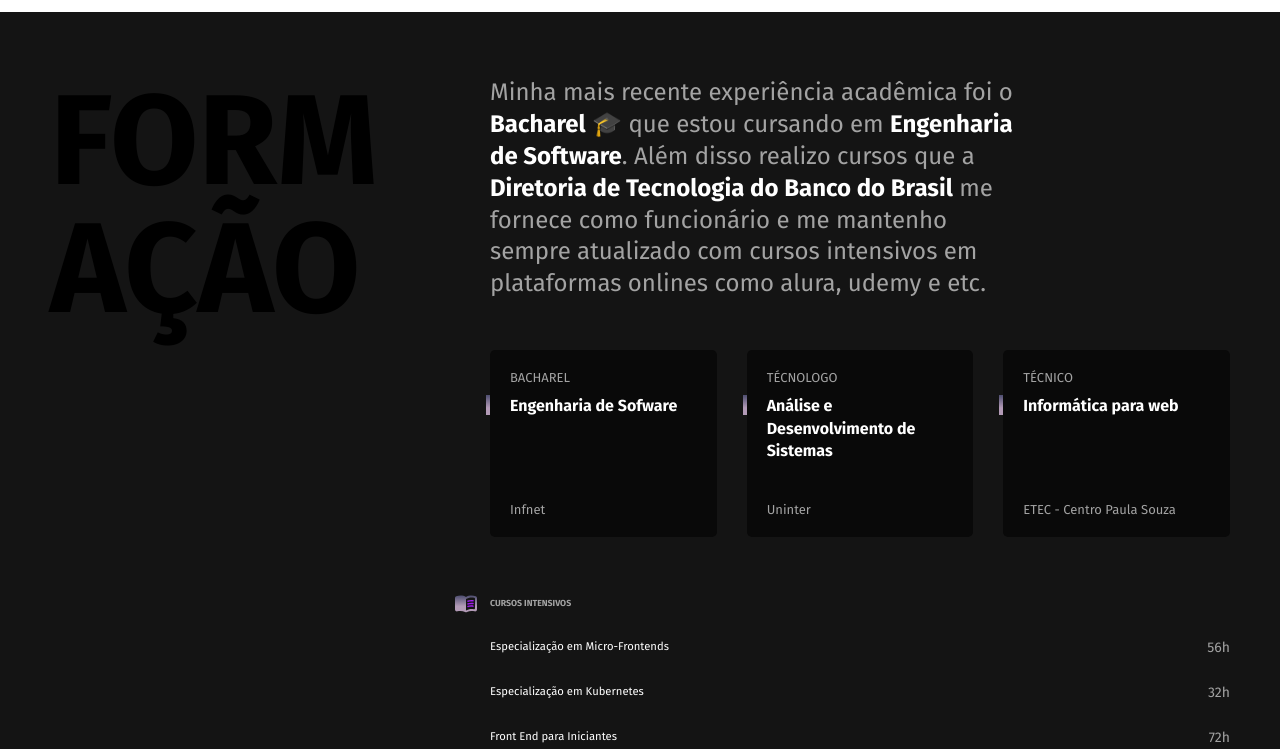
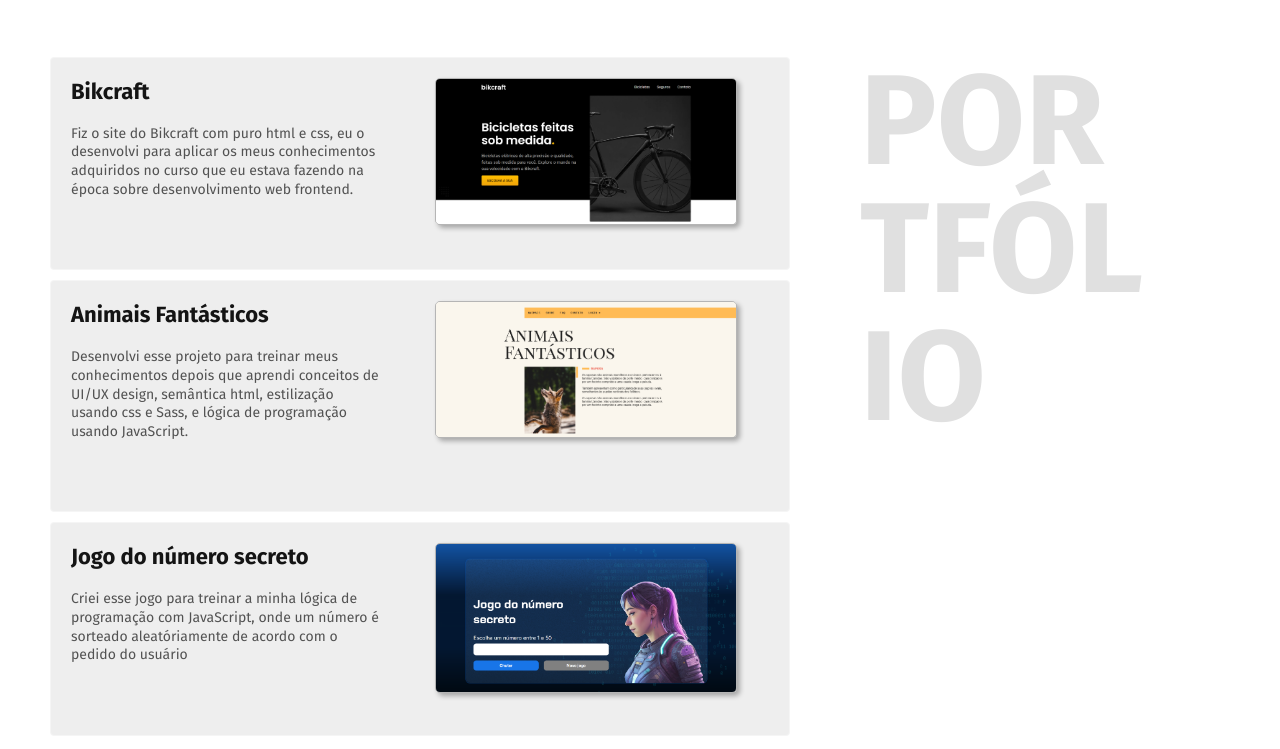
Before and after one commit to lohran-mendes/lohran_mendes_DR1_AT, a plain HTML site: page index.html in a window 1280 px wide. Shown: the part 1426-2175 px from the top of the page. Drawn offline with Linux system fonts and the light colour scheme; a web font is replaced by a local one.

Commit message:
feat: add portfólio

```diff
--- a/index.html
+++ b/index.html
@@ -1,5 +1,6 @@
 <!DOCTYPE html>
 <html lang="pt-BR">
+
 <head>
   <meta charset="UTF-8" />
   <meta name="viewport" content="width=device-width, initial-scale=1.0" />
@@ -7,12 +8,10 @@
   <link rel="preconnect" href="https://fonts.gstatic.com" crossorigin />
   <link
     href="https://fonts.googleapis.com/css2?family=Average+Sans&family=Fira+Sans:wght@400;700&family=Poppins&display=swap"
-      rel="stylesheet"
-      type="text/css"
-    />
+    rel="stylesheet" type="text/css" />
   <title>Lohran Mendes</title>
   <meta name="description" content="Desenvolvedor localizado em Taubaté." />
-    <link rel="icon" href="./favicon.svg" type="image/svg+xml" />
+  <link rel="icon" href="./img/favicon.svg" type="image/svg+xml" />
   <style>
     #link-fixed {
       position: fixed;
@@ -21,6 +20,7 @@
       height: 48px;
       z-index: 10;
     }
+
     html {
       font-size: 62.5%;
       scroll-behavior: smooth;
@@ -63,6 +63,40 @@
       gap: 70px;
     }
 
+    .container-portfolio {
+      max-width: 1200px;
+      margin: 0px auto;
+      padding: 25px 50px;
+      display: grid;
+      grid-template-columns: 2fr 1fr;
+      gap: 70px;
+    }
+
+    .portfolio-titulo {
+      grid-column: 2;
+      grid-row: 1;
+    }
+
+    .portfolio-item {
+      grid-column: 1/2;
+      grid-row: 1;
+    }
+
+    .portfolio-image {
+      border: 1px solid rgba(0, 0, 0, 0.24);
+      grid-row: span 2;
+      width: 300px;
+      max-height: 150px;
+      object-fit: contain;
+      border-radius: 5px;
+      box-shadow: 3px 3px 5px rgba(0, 0, 0, 0.3);
+    }
+
+    .site-portfolio a {
+      height: min-content;
+      width: min-content;
+    }
+
     .decoracao {
       font-size: 12.8rem;
       max-width: 4ch;
@@ -78,13 +112,16 @@
         word-break: initial;
       }
     }
+
     .header-logo {
       width: 350px;
       height: 38px;
     }
+
     .decoracao {
       color: #e0e0e0;
     }
+
     .experiencia-texto {
       font-size: 2.2rem;
       max-width: 40ch;
@@ -93,7 +130,19 @@
       margin-bottom: 50px;
     }
 
+    .portfolio-texto {
+      font-size: 2.2rem;
+      max-width: 40ch;
+      line-height: 1.33;
+      color: #525252;
+      margin-bottom: 50px;
+    }
+
     .experiencia-texto strong {
+      color: #141414;
+    }
+
+    .portfolio-texto strong {
       color: #141414;
     }
 
@@ -109,7 +158,21 @@
       position: relative;
     }
 
-      .empresa-nome {
+    .site-portfolio {
+      padding: 20px;
+      background: #eeeeee;
+      border: solid 1px #f5f5f5;
+      margin-bottom: 10px;
+      border-radius: 4px;
+      display: grid;
+      grid-template-columns: 1fr 1fr;
+      gap: 10px 30px;
+      position: relative;
+    }
+
+    .empresa-nome,
+    .portfolio-nome {
+      margin-bottom: 20px;
       font-size: 2.2rem;
       font-weight: bold;
       color: #141414;
@@ -118,7 +181,9 @@
     span.empresa-nome {
       margin-left: 20px;
     }
-      .empresa-texto {
+
+    .empresa-texto,
+    .portfolio-texto {
       font-size: 1.4rem;
       color: #525252;
     }
@@ -165,19 +230,39 @@
         grid-template-columns: 1fr;
         gap: 10px;
       }
+
+      section.container-portfolio {
+        grid-template-columns: 1fr;
+        gap: 10px;
+      }
+
+      .portfolio-item,
+      .portfolio-titulo {
+        grid-row: initial;
+        grid-column: initial;
+      }
+
       .decoracao {
         color: #141414;
       }
+
       .experiencia-texto {
         max-width: initial;
         font-size: 1.7rem;
       }
+
+      .portfolio-texto {
+        max-width: initial;
+        font-size: 1.7rem;
+      }
+
       .empresa-ano {
         position: initial;
         order: 1;
         text-align: start;
         width: auto;
       }
+
       .empresa-ano::before {
         content: "Ano: ";
       }
@@ -187,13 +272,16 @@
       .empresa {
         grid-template-columns: 2fr 1fr;
       }
+
       .empresa-lista li {
         font-size: 1rem;
         padding: 2.5px 5px;
       }
+
       .empresa-lista {
         gap: 5px;
       }
+
       .empresa-nome {
         font-size: 1.6rem;
       }
@@ -203,16 +291,20 @@
       .empresa {
         grid-template-columns: 1fr;
       }
+
       .decoracao {
         font-size: 3rem;
       }
+
       span.empresa-nome {
         margin-left: initial;
       }
+
       .empresa-lista {
         margin-left: initial;
       }
     }
+
     .footer {
       align-items: center;
       position: relative;
@@ -270,10 +362,12 @@
         grid-template-columns: 1fr;
         gap: 40px;
       }
+
       .footer-contato li {
         font-size: 1.5rem;
       }
     }
+
     .formacao {
       padding-top: 40px;
       padding-bottom: 30px;
@@ -350,6 +444,7 @@
       color: white;
       font-size: 1.4rem;
     }
+
     .cursos li {
       display: flex;
       justify-content: space-between;
@@ -409,18 +504,22 @@
         grid-template-columns: 1fr;
         gap: 10px;
       }
+
       .formacao-texto {
         font-size: 1.7rem;
         max-width: initial;
       }
+
       .formacao-extra h3::before {
         position: initial;
         margin-bottom: 10px;
       }
+
       section.formacao .container h2.decoracao {
         color: white;
       }
     }
+
     .header {
       display: flex;
       justify-content: space-between;
@@ -464,9 +563,9 @@
         flex-wrap: wrap;
       }
     }
+
     .introducao {
       align-items: center;
-        margin-bottom: 40px;
     }
 
     .introducao-texto h1 {
@@ -504,9 +603,11 @@
       .introducao-texto h1 {
         font-size: 6rem;
       }
+
       .introducao-texto p {
         font-size: 1.7rem;
       }
+
       .introducao-texto h1::before {
         height: 10px;
         width: 35px;
@@ -519,9 +620,11 @@
       .introducao-texto h1 {
         font-size: 5rem;
       }
+
       .introducao-texto p {
         font-size: 1.5rem;
       }
+
       .introducao {
         grid-template-columns: 1fr 1fr;
         gap: 30px;
@@ -538,9 +641,11 @@
       .introducao-texto h1 {
         font-size: 3rem;
       }
+
       .introducao-texto p {
         font-size: 1.3rem;
       }
+
       .introducao-texto h1::before {
         height: 6px;
         width: 20px;
@@ -553,12 +658,8 @@
 
 <body>
   <header class="header container">
-      <img
-        class="header-logo"
-        src="./img/Lohran.svg"
-        alt="logo escrito Lohran Mendes."
-        title="logo escrito Lohran Mendes."
-      />
+    <img class="header-logo" src="./img/Lohran.svg" alt="logo escrito Lohran Mendes."
+      title="logo escrito Lohran Mendes." />
     <nav class="header-menu">
       <ul class="header-lista">
         <li><a href="#experiencia">Experiência</a></li>
@@ -569,12 +670,8 @@
   </header>
 
   <main class="introducao container">
-      <img
-        class="perfil"
-        src="./img/perfil.jpg"
-        alt="uma imagem de perfil do lohran."
-        title="uma imagem de perfil do lohran."
-      />
+    <img class="perfil" src="./img/perfil.jpg" alt="uma imagem de perfil do lohran."
+      title="uma imagem de perfil do lohran." />
     <div class="introducao-texto">
       <h1>
         Desenvolvedor<br />
@@ -584,15 +681,12 @@
       <p>Localizado em Brasília.</p>
     </div>
     <span>
-        <a href="https://www.linkedin.com/in/lohran-mendes/"><img src="./img/linkedin.svg" alt="imagem do linkedin" id="link-fixed"/></a>
+      <a href="https://www.linkedin.com/in/lohran-mendes/"><img src="./img/linkedin.svg" alt="imagem do linkedin"
+          id="link-fixed" /></a>
     </span>
   </main>
 
-    <section
-      class="experiencia container"
-      id="experiencia"
-      aria-label="experiencia"
-    >
+  <section class="experiencia container" id="experiencia" aria-label="experiencia">
     <h2 class="decoracao">Experiência</h2>
 
     <div>
@@ -657,6 +751,51 @@
       </div>
     </div>
   </section>
+  <section class="portfolio container-portfolio" id="portfolio" aria-label="portfolio">
+    <h3 class="decoracao portfolio-titulo">Portfólio</h3>
+
+    <div class="portfolio-item">
+      <div class="site-portfolio">
+        <div>
+          <h3 class="portfolio-nome">Bikcraft</h3>
+          <p class="portfolio-texto">
+            Fiz o site do Bikcraft com puro html e css, eu o desenvolvi para aplicar os meus conhecimentos adquiridos no
+            curso que eu estava fazendo na época sobre desenvolvimento web frontend.
+          </p>
+        </div>
+        <a href="https://lohran-mendes.github.io/bikcraft/"><img src="./img/bikcraft.png" alt="imagem do site bikcraft"
+            class="portfolio-image"></a>
+
+      </div>
+
+      <div class="site-portfolio">
+        <div>
+          <h3 class="portfolio-nome">Animais Fantásticos</h3>
+          <p class="portfolio-texto">
+            Desenvolvi esse projeto para treinar meus conhecimentos depois que aprendi conceitos de UI/UX design,
+            semântica html, estilização usando css e Sass, e lógica de programação usando JavaScript.
+          </p>
+        </div>
+        <a href="https://lohran-mendes.github.io/animais-fantasticos/"><img src="./img/animais-fantasticos.png"
+            alt="imagem do site animais fantásticos" class="portfolio-image"></a>
+
+      </div>
+
+      <div class="site-portfolio">
+        <div>
+          <h3 class="portfolio-nome">Jogo do número secreto</h3>
+          <p class="portfolio-texto">
+            Criei esse jogo para treinar a minha lógica de programação com JavaScript, onde um número é sorteado
+            aleatóriamente de acordo com o pedido do usuário
+          </p>
+        </div>
+        <a href="https://lohran-mendes.github.io/jogo-do-numero-secreto/"><img src="./img/jogo-numero-secreto.png"
+            alt="imagem do site do jogo do numero secreto" class="portfolio-image"></a>
+
+
+      </div>
+    </div>
+  </section>
 
   <section class="formacao fundo" id="formacao" aria-label="formacao">
     <div class="container">
@@ -690,9 +829,7 @@
           <li class="faculdade">
             <span class="faculdade-tipo">Técnico</span>
             <h3 class="faculdade-curso">Informática para web</h3>
-              <span class="faculdade-instituicao"
-                >ETEC - Centro Paula Souza</span
-              >
+            <span class="faculdade-instituicao">ETEC - Centro Paula Souza</span>
           </li>
         </ul>
 
@@ -739,4 +876,5 @@
     </div>
   </footer>
 </body>
+
 </html>
```
Also changed, not shown: img/animais-fantasticos.png (added), img/bikcraft.png (added), img/favicon.svg (added), img/jogo-numero-secreto.png (added). Lines whose indentation alone changed are shown as unchanged.
